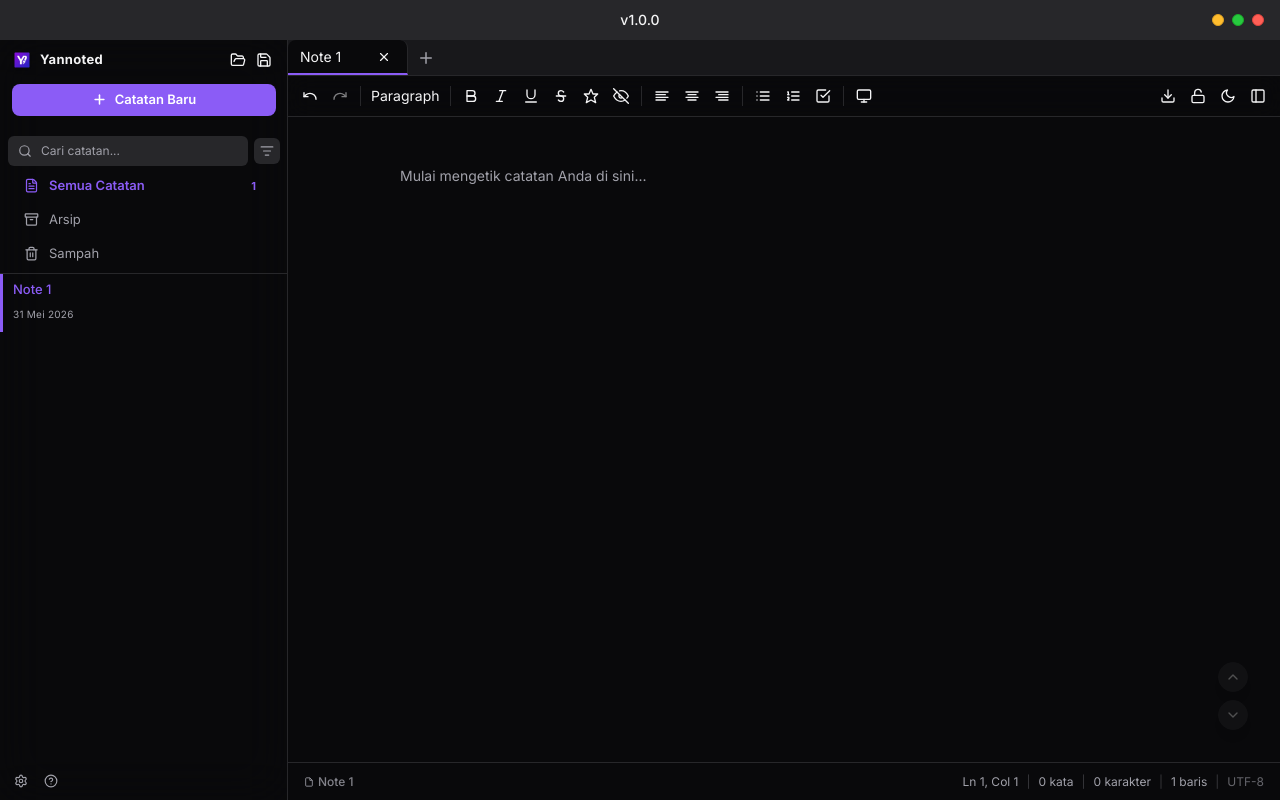
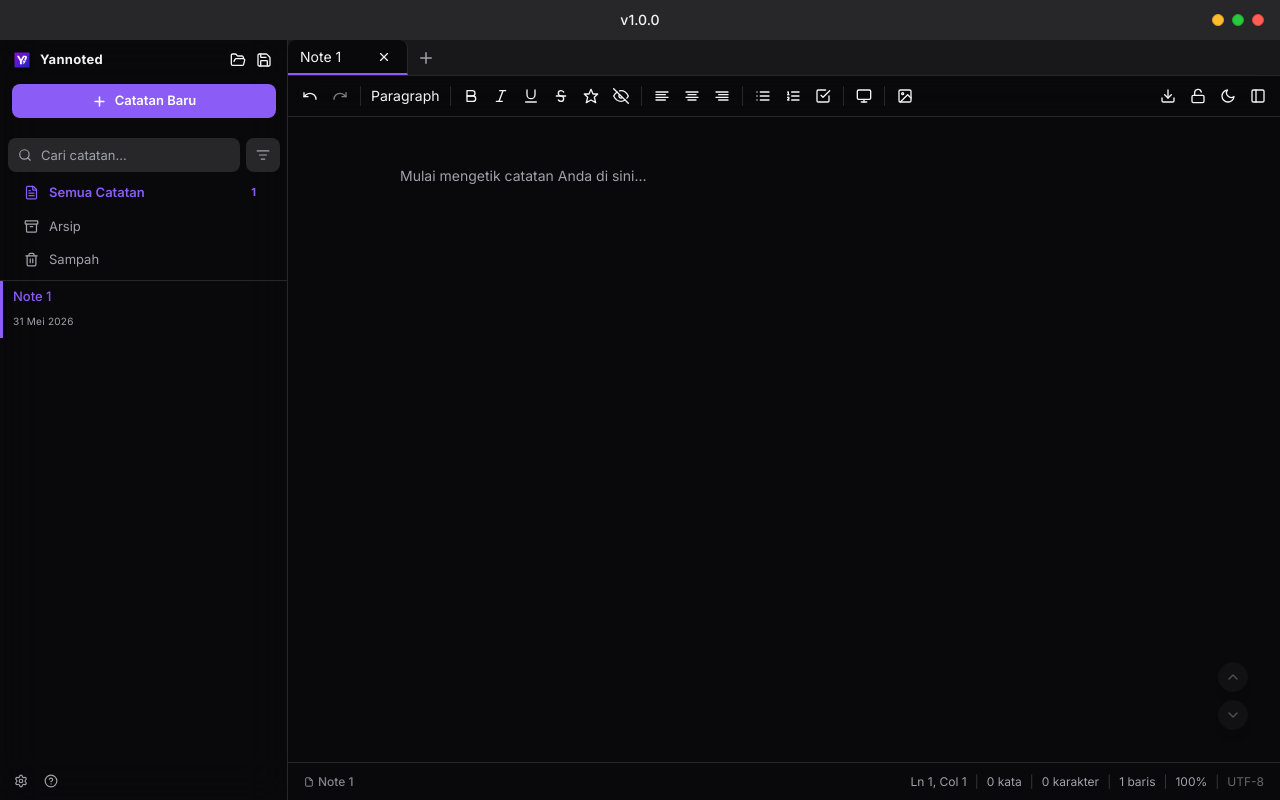
Before and after one commit to arsyHub/yannoted, a React (Vite) app: page / in a window 1280 px wide. Built offline with nearby package versions, Linux system fonts and the light colour scheme.

Commit message:
feat: implement zoom percentage feedback and various UI tweaks

```diff
--- a/package.json
+++ b/package.json
@@ -29,6 +29,7 @@
   "dependencies": {
     "@tiptap/extension-code-block-lowlight": "^3.23.6",
     "@tiptap/extension-highlight": "^3.23.6",
+    "@tiptap/extension-image": "^3.24.0",
     "@tiptap/extension-placeholder": "^3.23.6",
     "@tiptap/extension-task-item": "^3.23.6",
     "@tiptap/extension-task-list": "^3.23.6",
--- a/src/App.jsx
+++ b/src/App.jsx
@@ -49,7 +49,7 @@ function App() {
   } = useNotes();
 
   const { toggleTheme } = useTheme();
-  useFontSize(); // Initialize font size listener
+  const { fontSize } = useFontSize(); // Initialize font size listener
 
   const [sidebarOpen, setSidebarOpen] = useState(true);
 
@@ -336,6 +336,7 @@ function App() {
             editor={editor}
             noteName={activeNote?.name}
             noteFilePath={activeNote?.filePath}
+            fontSize={fontSize}
           />
         </main>
       </div>
--- a/src/components/Editor.jsx
+++ b/src/components/Editor.jsx
@@ -10,6 +10,7 @@ import { TextStyle } from '@tiptap/extension-text-style';
 import CodeBlockLowlight from '@tiptap/extension-code-block-lowlight';
 import TaskList from '@tiptap/extension-task-list';
 import TaskItem from '@tiptap/extension-task-item';
+import Image from '@tiptap/extension-image';
 import { createLowlight } from 'lowlight';
 import javascript from 'highlight.js/lib/languages/javascript';
 import typescript from 'highlight.js/lib/languages/typescript';
@@ -90,11 +91,59 @@ const Editor = ({ note, onContentChange, onEditorReady, isSessionUnlocked }) =>
         nested: true,
       }),
       Placeholder.configure({ placeholder: 'Mulai mengetik catatan Anda di sini...' }),
+      Image.configure({
+        inline: true,
+        allowBase64: true,
+      }),
       Spoiler,
       SearchHighlight,
       BracketMatch,
       SlashCommand,
     ],
+    editorProps: {
+      handlePaste: (view, event) => {
+        const items = Array.from(event.clipboardData?.items || []);
+        for (const item of items) {
+          if (item.type.indexOf('image') === 0) {
+            event.preventDefault();
+            const file = item.getAsFile();
+            if (file) {
+              const reader = new FileReader();
+              reader.onload = (e) => {
+                const schema = view.state.schema;
+                const node = schema.nodes.image.create({ src: e.target.result });
+                const transaction = view.state.tr.replaceSelectionWith(node);
+                view.dispatch(transaction);
+              };
+              reader.readAsDataURL(file);
+            }
+            return true;
+          }
+        }
+        return false;
+      },
+      handleDrop: (view, event, slice, moved) => {
+        if (!moved && event.dataTransfer && event.dataTransfer.files && event.dataTransfer.files[0]) {
+          const file = event.dataTransfer.files[0];
+          if (file.type.indexOf('image') === 0) {
+            event.preventDefault();
+            const reader = new FileReader();
+            reader.onload = (e) => {
+              const schema = view.state.schema;
+              const coordinates = view.posAtCoords({ left: event.clientX, top: event.clientY });
+              if (coordinates) {
+                const node = schema.nodes.image.create({ src: e.target.result });
+                const transaction = view.state.tr.insert(coordinates.pos, node);
+                view.dispatch(transaction);
+              }
+            };
+            reader.readAsDataURL(file);
+            return true;
+          }
+        }
+        return false;
+      },
+    },
     content: note ? note.content : '',
     autofocus: false,
     editable: note ? note.status === 'active' : true,
--- a/src/components/Sidebar.jsx
+++ b/src/components/Sidebar.jsx
@@ -151,7 +151,7 @@ const Sidebar = ({ notes, activeId, onOpenNote, onTrashNote, onArchiveNote, onRe
       <div className="px-3 pt-1 pb-3 min-w-[18rem]">
         <button
           onClick={onAdd}
-          className="w-full flex items-center justify-center gap-2 bg-[var(--accent)] text-white py-1.5 px-4 rounded-lg text-[13px] font-semibold transition-all hover:opacity-90 active:scale-[0.98] shadow-sm shadow-[var(--accent-border)]"
+          className="w-full h-[34px] flex items-center justify-center gap-2 bg-[var(--accent)] text-white rounded-lg text-[13px] font-semibold transition-all hover:opacity-90 active:scale-[0.98] shadow-sm shadow-[var(--accent-border)]"
         >
           <Plus size={15} strokeWidth={2.5} />
           Catatan Baru
@@ -162,19 +162,19 @@ const Sidebar = ({ notes, activeId, onOpenNote, onTrashNote, onArchiveNote, onRe
       <div className="px-2 pt-2 min-w-[18rem] flex flex-col gap-2">
         <div className="flex items-center gap-1.5">
           <div className="relative flex-1">
-            <Search className="absolute left-2.5 top-2 text-[var(--text-muted)]" size={14} />
+            <Search className="absolute left-2.5 top-1/2 -translate-y-1/2 text-[var(--text-muted)]" size={14} />
             <input
               type="text"
               placeholder="Cari catatan..."
               value={searchTerm}
               onChange={(e) => setSearchTerm(e.target.value)}
-              className="w-full bg-[var(--bg-tertiary)] text-[var(--text-primary)] text-xs rounded-md pl-8 pr-2 py-1.5 outline-none focus:ring-1 focus:ring-[var(--accent)] border border-transparent focus:border-[var(--accent)] transition-all placeholder-[var(--text-muted)]"
+              className="w-full h-[34px] bg-[var(--bg-tertiary)] text-[var(--text-primary)] text-[13px] rounded-lg pl-8 pr-2 outline-none focus:ring-1 focus:ring-[var(--accent)] border border-transparent focus:border-[var(--accent)] transition-all placeholder-[var(--text-muted)]"
             />
           </div>
           <div className="relative">
             <button
               onClick={() => setShowSortMenu(!showSortMenu)}
-              className={`p-1.5 rounded-md transition-colors ${showSortMenu ? 'bg-[var(--border)] text-[var(--text-primary)]' : 'bg-[var(--bg-tertiary)] text-[var(--text-muted)] hover:text-[var(--text-primary)] hover:bg-[var(--border)]'}`}
+              className={`h-[34px] w-[34px] flex items-center justify-center rounded-lg transition-colors ${showSortMenu ? 'bg-[var(--border)] text-[var(--text-primary)]' : 'bg-[var(--bg-tertiary)] text-[var(--text-muted)] hover:text-[var(--text-primary)] hover:bg-[var(--border)]'}`}
               title="Urutkan Catatan"
             >
               <ListFilter size={14} />
--- a/src/components/StatusBar.jsx
+++ b/src/components/StatusBar.jsx
@@ -1,6 +1,6 @@
 import React, { useState, useEffect } from 'react';
 
-const StatusBar = ({ editor, noteName, noteFilePath }) => {
+const StatusBar = ({ editor, noteName, noteFilePath, fontSize = 14 }) => {
   const [stats, setStats] = useState({
     words: 0,
     chars: 0,
@@ -123,6 +123,13 @@ const StatusBar = ({ editor, noteName, noteFilePath }) => {
 
         {sep()}
 
+        {/* Zoom Level */}
+        <span title="Tingkat Zoom">
+          {Math.round((fontSize / 14) * 100)}%
+        </span>
+
+        {sep()}
+
         <span className="opacity-60">UTF-8</span>
       </div>
     </div>
--- a/src/components/Toolbar.jsx
+++ b/src/components/Toolbar.jsx
@@ -1,9 +1,23 @@
 import React from 'react';
 
 const Toolbar = ({ editor, onToggleSidebar, onToggleDark, onToggleLock, onExportTXT, isLocked, isExternal }) => {
+  const fileInputRef = React.useRef(null);
+
   if (!editor) {
     return <div className="h-[42px] bg-[var(--bg-primary)] border-b border-[var(--border)]"></div>;
   }
+
+  const handleImageUpload = (e) => {
+    const file = e.target.files[0];
+    if (file) {
+      const reader = new FileReader();
+      reader.onload = (event) => {
+        editor.chain().focus().setImage({ src: event.target.result }).run();
+      };
+      reader.readAsDataURL(file);
+    }
+    e.target.value = '';
+  };
 
   const ToolbarButton = ({ onClick, isActive, disabled, children, title }) => (
     <button
@@ -109,7 +123,6 @@ const Toolbar = ({ editor, onToggleSidebar, onToggleDark, onToggleLock, onExport
           const { state } = editor;
           const { selection } = state;
 
-          // Jika menyeleksi banyak paragraf, jadikan satu Code Block utuh
           if (!selection.empty && !editor.isActive('codeBlock')) {
             const text = state.doc.textBetween(selection.from, selection.to, '\n');
             const startNode = state.doc.resolve(selection.from).parent;
@@ -134,6 +147,23 @@ const Toolbar = ({ editor, onToggleSidebar, onToggleDark, onToggleLock, onExport
         title="Code Block"
       >
         <svg width="16" height="16" viewBox="0 0 24 24" fill="none" stroke="currentColor" strokeWidth="2" strokeLinecap="round" strokeLinejoin="round"><rect x="2" y="3" width="20" height="14" rx="2" /><line x1="8" y1="21" x2="16" y2="21" /><line x1="12" y1="17" x2="12" y2="21" /></svg>
+      </ToolbarButton>
+
+      <Divider />
+
+      {/* Image */}
+      <input
+        type="file"
+        accept="image/*"
+        ref={fileInputRef}
+        onChange={handleImageUpload}
+        style={{ display: 'none' }}
+      />
+      <ToolbarButton
+        onClick={() => fileInputRef.current?.click()}
+        title="Sisipkan Gambar"
+      >
+        <svg width="16" height="16" viewBox="0 0 24 24" fill="none" stroke="currentColor" strokeWidth="2" strokeLinecap="round" strokeLinejoin="round"><rect x="3" y="3" width="18" height="18" rx="2" ry="2"></rect><circle cx="8.5" cy="8.5" r="1.5"></circle><polyline points="21 15 16 10 5 21"></polyline></svg>
       </ToolbarButton>
 
       <div className="flex-1"></div>
```
Also changed, not shown: 1 other file (tests, documents, lock files or other folders).
